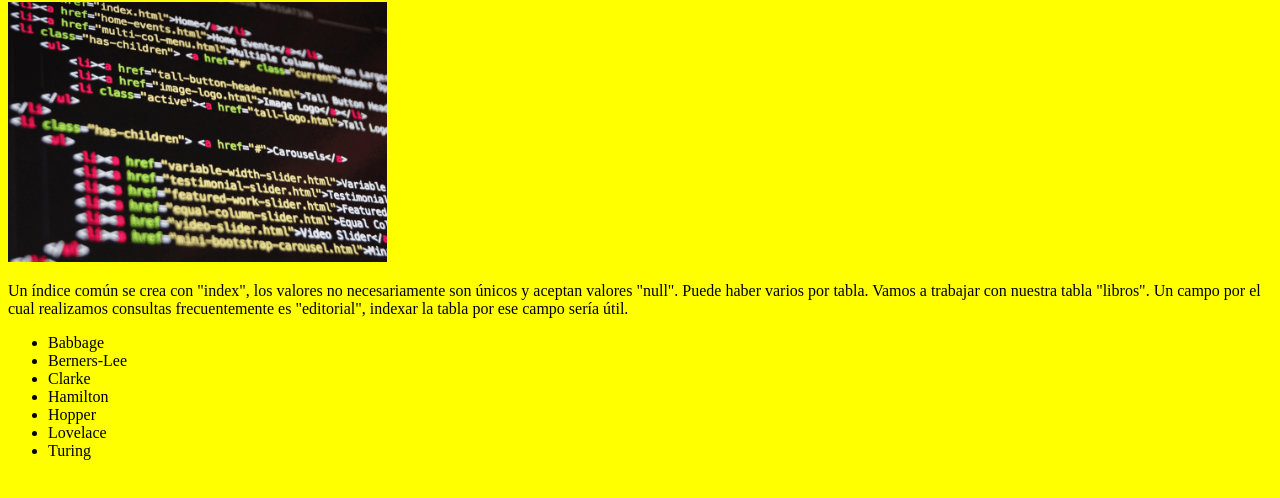
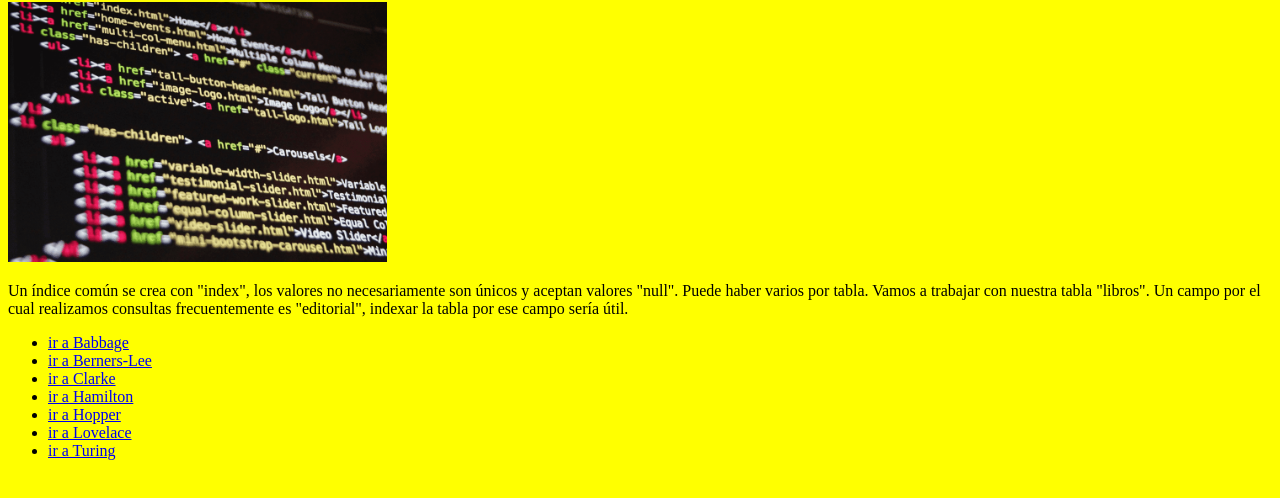
Before and after one commit to luchomolina92/DH-Heroes, a website: page views/index.html in a window 1280 px wide. Shown: the part 78-576 px from the top of the page. Drawn offline with Linux system fonts and the light colour scheme.

```diff
--- a/views/index.html
+++ b/views/index.html
@@ -13,13 +13,14 @@
     <img src="/img/index.jpg" alt="index" width="30%">
     <p>Un índice común se crea con "index", los valores no necesariamente son únicos y aceptan valores "null". Puede haber varios por tabla. Vamos a trabajar con nuestra tabla "libros". Un campo por el cual realizamos consultas frecuentemente es "editorial", indexar la tabla por ese campo sería útil.</p>
     <ul>
-        <li>Babbage</li>
-        <li>Berners-Lee</li>
-        <li>Clarke</li>
-        <li>Hamilton</li>
-        <li>Hopper</li>
-        <li>Lovelace</li>
-        <li>Turing</li>
+
+        <li><a href="http://localhost:3030/babbage">ir a Babbage</a></li>
+        <li><a href="http://localhost:3030/Berners-Lee">ir a Berners-Lee</a></li>
+        <li><a href="http://localhost:3030/clarke">ir a Clarke</a></li>
+        <li><a href="http://localhost:3030/hamilton">ir a Hamilton</a></li>
+        <li><a href="http://localhost:3030/hopper">ir a Hopper</a></li>
+        <li><a href="http://localhost:3030/Lovelace">ir a Lovelace</a></li>
+        <li><a href="http://localhost:3030/Turing">ir a Turing</a></li>
     </ul>
 </body>
 </html>
```
Also changed, not shown: views/babbage.html (+1 -0 lines), views/berners-lee.html (+1 -0 lines), views/clarke.html (+1 -0 lines), views/hamilton.html (+1 -0 lines), views/hopper.html (+1 -0 lines), views/lovelace.html (+1 -0 lines), views/turing.html (+1 -0 lines).
